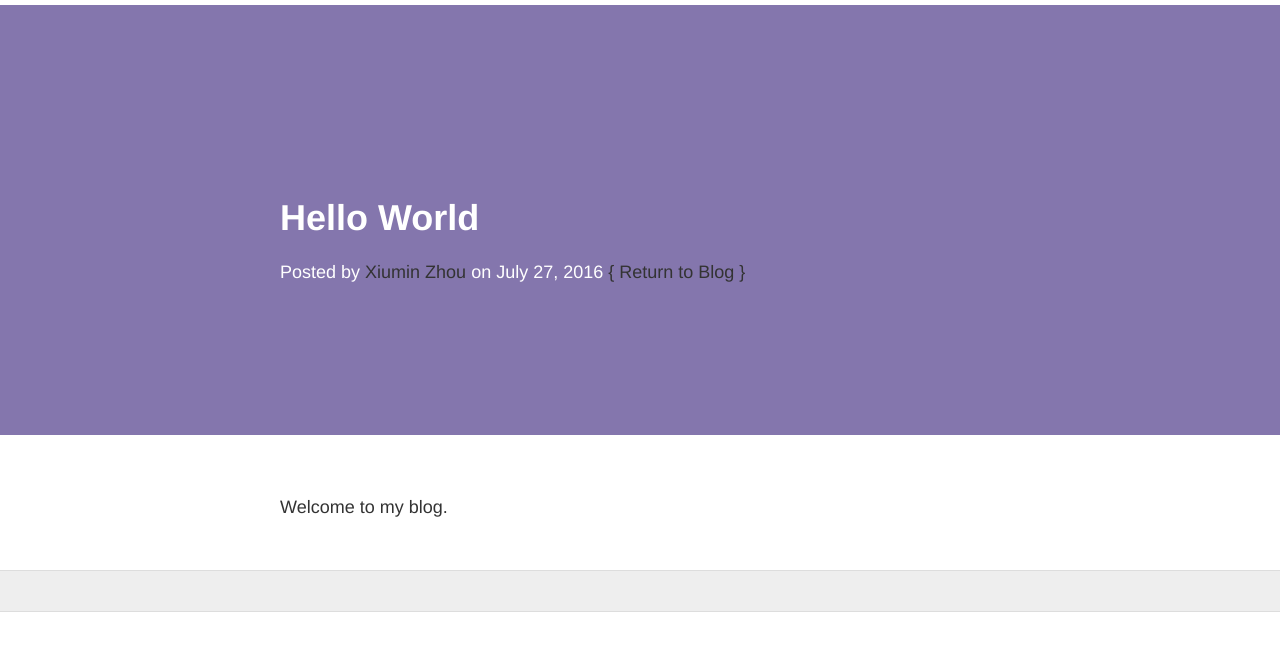
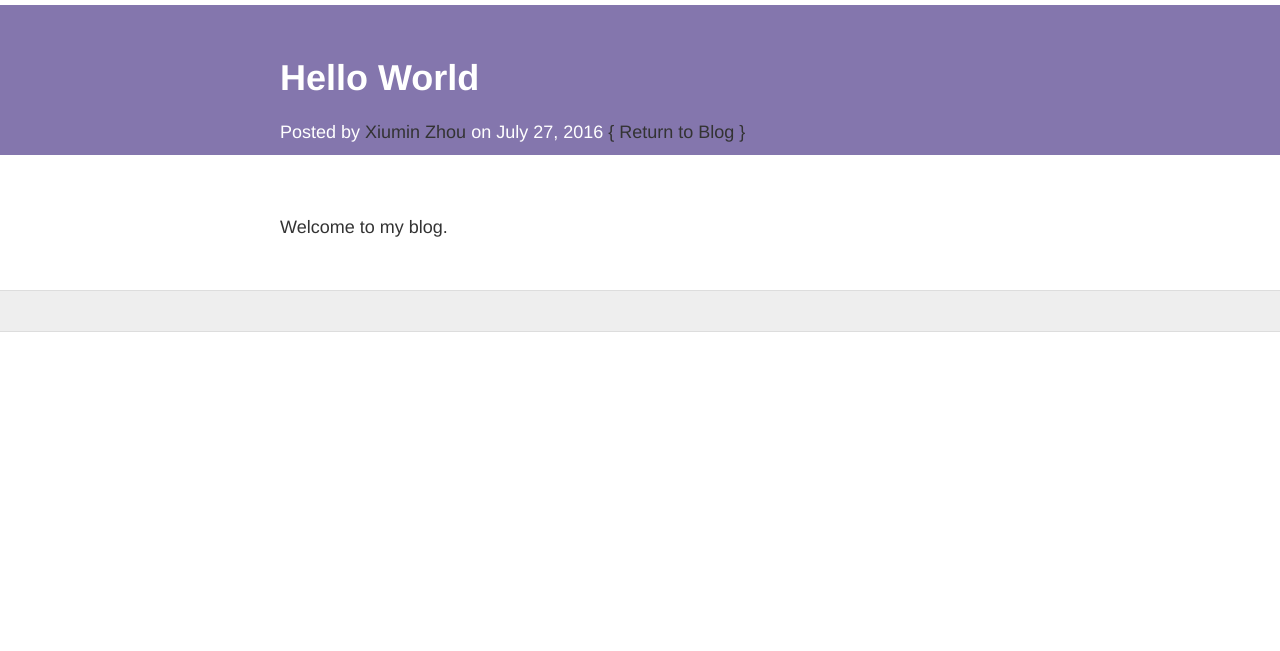
Before and after one commit to zhouxiumin/zhouxiumin.github.io, a Jekyll site: the page built from _posts/2016-07-27-Hello-World.md, in a window 1280 px wide. Shown: the top 651 px of the page. Built offline with Jekyll 4.4.1, drawn with Linux system fonts in a browser that asks for light colours; nearby versions of some CDN libraries.

Commit message:
modify scss file

```diff
--- a/_sass/_jekyll-mono.scss
+++ b/_sass/_jekyll-mono.scss
@@ -94,7 +94,7 @@ button.button-primary:focus {
 }
 
 .intro-header .post-heading {
-  padding: 100px 0 50px;
+  padding: 10px 0 50px;
   color: $white;
 
 }
@@ -108,7 +108,7 @@ button.button-primary:focus {
 
 @media only screen and (min-width: 768px) {
   .intro-header .post-heading{
-    padding: 150px 0;
+    padding: 10px 0;
   }
 }
 
```
